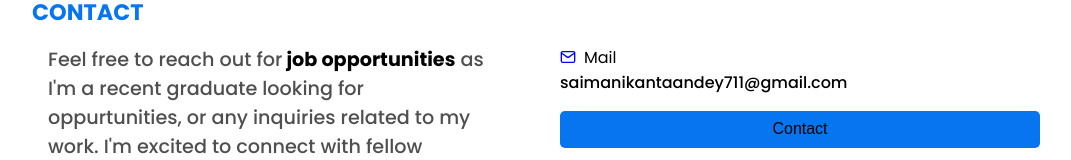
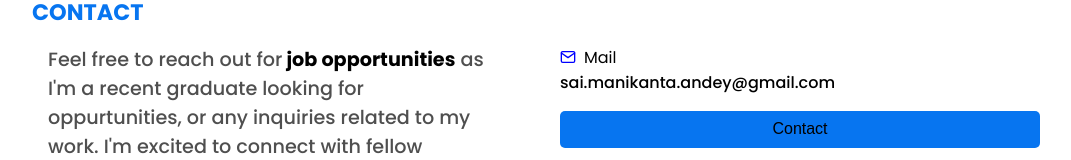
Before and after one commit to Sai-Manikanta-Andey/portfolio, a React (Vite) app: page / in a window 1280 px wide. Shown: the part 2129-2289 px from the top of the page, without its empty margins (96-1167 px from the left). Built offline with nearby package versions, Linux system fonts and the light colour scheme.

Commit message:
Mail Update

```diff
--- a/src/components/Contact/Contact.jsx
+++ b/src/components/Contact/Contact.jsx
@@ -25,11 +25,11 @@ const Contact = () => {
               Mail
             </div>
             <div className="mailId">
-              <p>saimanikantaandey711@gmail.com</p>
+              <p>sai.manikanta.andey@gmail.com</p>
             </div>
             <button>
               <a
-                href="mailto:saimanikantaandey711@gmail.com"
+                href="mailto:sai.manikanta.andey@gmail.com"
                 className="contact-button"
               >
                 {" "}
```
